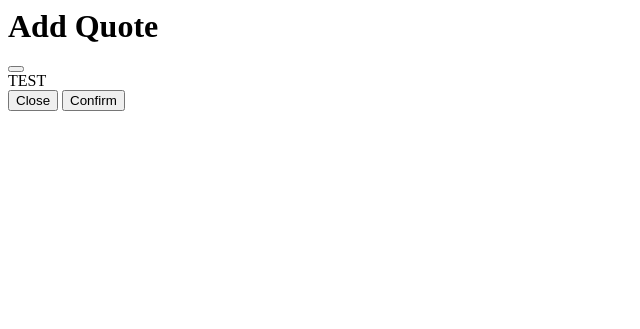
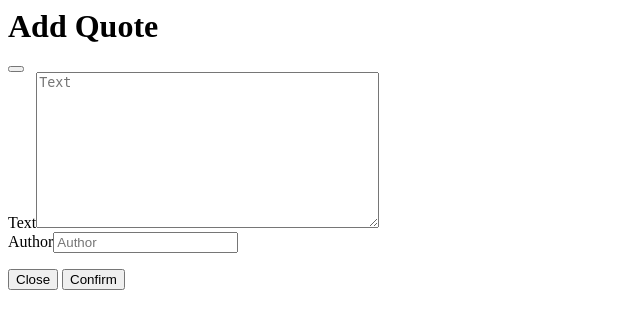
Before and after one commit to Xergon-sci/Quoteboard, a Django app: a page that uses quotes/templates/quotes/partials/addQuoteModal.html in a window 1280 px wide. Shown: the top 329 px of the page, without its empty margins (0-640 px from the left). Run offline with Django 5.2, Linux system fonts and the light colour scheme; some libraries are stand-ins or nearby versions.

Commit message:
working quote modal

```diff
--- a/quotes/templates/quotes/base.html
+++ b/quotes/templates/quotes/base.html
@@ -19,6 +19,8 @@
   <body hx-headers='{"x-csrftoken": "{{ csrf_token }}"}'>
     {% block body %}
     {% endblock %}
+
+    <script src="https://cdn.jsdelivr.net/npm/htmx.org@2.0.7/dist/htmx.min.js"></script>
     {% block scripts %}
     {% endblock %}
   </body>
--- a/quotes/templates/quotes/partials/addQuoteModal.html
+++ b/quotes/templates/quotes/partials/addQuoteModal.html
@@ -6,14 +6,13 @@
         <button type="button" class="btn-close" data-bs-dismiss="modal" aria-label="Close"></button>
     </div>
     <div class="modal-body">
-        TEST
+        <form id="addQuoteForm" hx-post="{{ request.path }}">
+            {% bootstrap_field form.text layout="floating" %}
+            {% bootstrap_field form.author layout="floating" %}
+        </form>
     </div>
     <div class="modal-footer">
-        <form hx-post="{{ request.path }}">
-            {% csrf_token %}
-
-            <button type="button" class="btn btn-secondary" data-bs-dismiss="modal">Close</button>
-            <button type="submit" class="btn btn-danger">Confirm</button>
-        </form>
+        <button type="button" class="btn btn-secondary" data-bs-dismiss="modal">Close</button>
+        <button type="submit" class="btn btn-primary" form="addQuoteForm">Confirm</button>
     </div>
 </div>
--- a/quotes/urls.py
+++ b/quotes/urls.py
@@ -1,8 +1,10 @@
 from django.urls import path
+from django.conf import settings
+from django.conf.urls.static import static
 
 from . import views
 
 urlpatterns = [
     path("board/<str:code>/", views.BordView.as_view(), name="board_view"),
     path("board/<str:code>/add-quote", views.AddQuoteView.as_view(), name="add-quote")
-    ]
+    ] + static(settings.STATIC_URL, document_root=settings.STATIC_ROOT)
--- a/quotes/views.py
+++ b/quotes/views.py
@@ -21,6 +21,7 @@ class AddQuoteView(View):
         addQuoteForm = QuoteForm(request.POST)
 
         if addQuoteForm.is_valid():
+            addQuoteForm.instance.board = get_object_or_404(Board, code=self.kwargs["code"])
             addQuoteForm.save()
             return HttpResponse(status=204)
         else:
```
Also changed, not shown: quotes/templates/quotes/board.html (+5 -2 lines).
